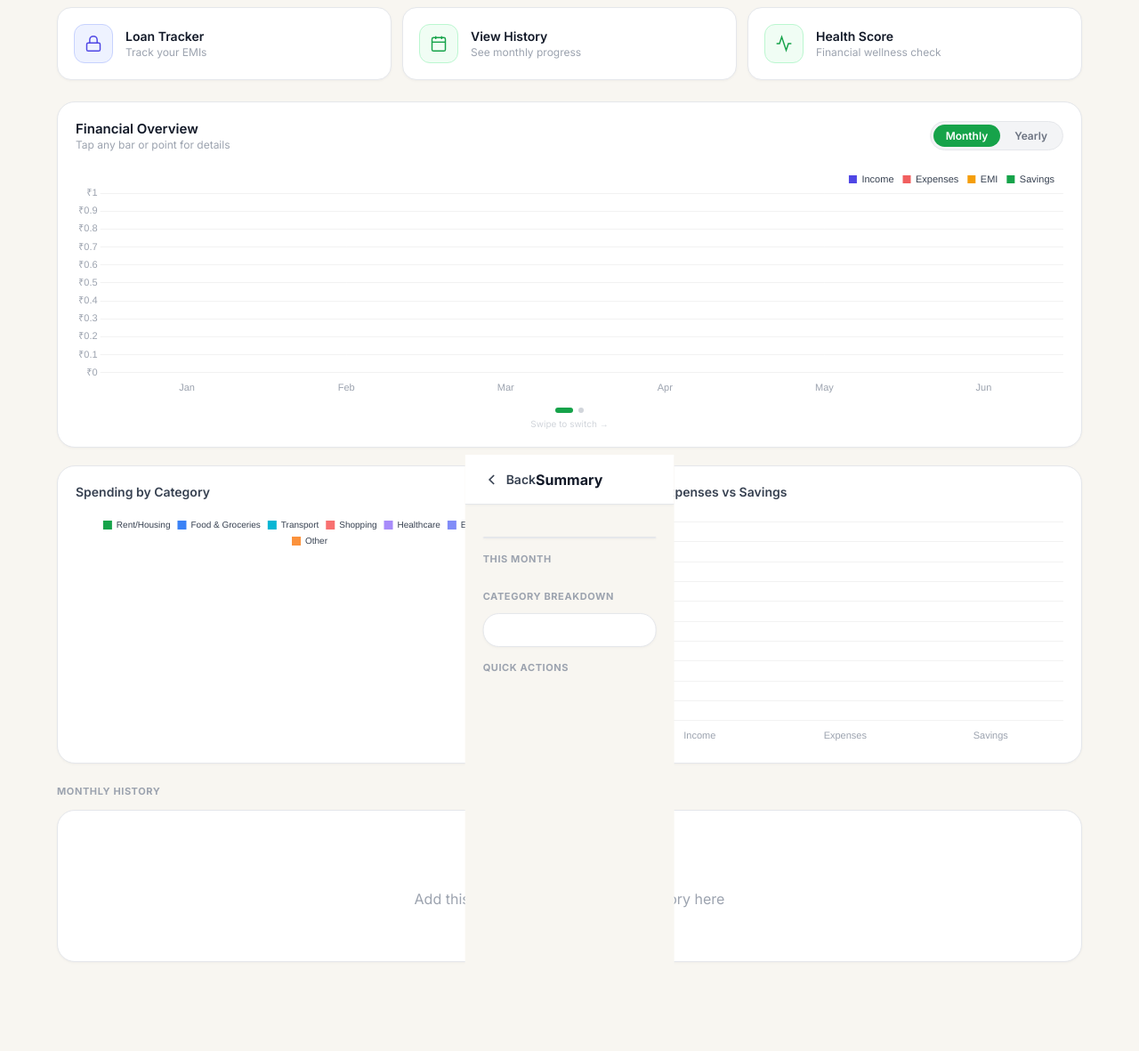
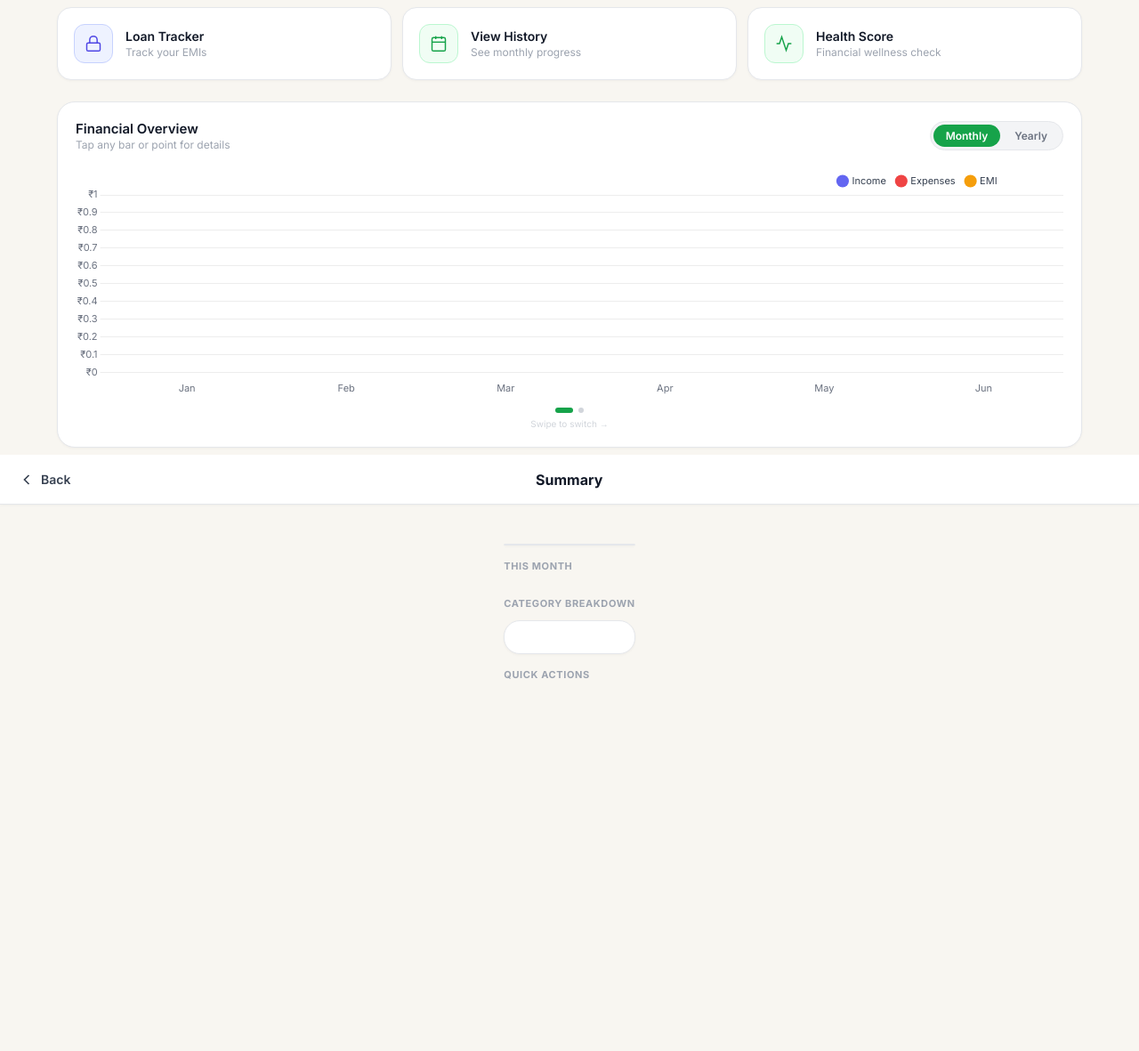
Before and after one commit to Bhatt753/financeiq, a Flask app: page /dashboard in a window 1280 px wide. Shown: the part 289-1470 px from the top of the page at 89% size. Run offline with Flask 3, Linux system fonts and the light colour scheme; the visitor is signed in with stand-in values (Sample User, id 1); data that the repository does not hold is empty; some libraries are stand-ins or nearby versions.

Commit message:
Improve chart colors, full-screen detail page on desktop
Chart colors:
- Income: #6366F1 (brighter indigo), Expenses: #EF4444 (solid red, no opacity)
- Savings: #16A34A (emerald), EMI: #F59E0B (amber)
- Line chart: white-filled points with colored borders, cleaner fill areas
- Grid lines: rgba(0,0,0,0.07) for subtle but visible guides
- Legend: circle point style, Inter font, better padding
- Bar chart: slightly wider bars (barPercentage 0.65)
- Donut: vivid distinct colors per category

Detail page:
- Desktop now full-screen (removed 600px constraint + centering transform)
- On desktop: 4-column trend cards, 4-column metrics, 4-column actions
- Max-width 900px centered content area inside full-screen page

Co-Authored-By: Claude Sonnet 4.6 <noreply@anthropic.com>

```diff
--- a/templates/dashboard.html
+++ b/templates/dashboard.html
@@ -283,9 +283,12 @@
             .mp-insight-left{border-right:none;border-bottom:1px solid #E5E7EB;}
         }
         @media(min-width:769px){
-            .mp-page{max-width:600px;left:50%;right:auto;transform:translateX(-50%) translateY(100%);}
-            .mp-page.open{transform:translateX(-50%) translateY(0);}
             .mp-overlay{backdrop-filter:blur(6px);}
+            .mp-body{max-width:900px;margin:0 auto;padding:28px 40px 60px;}
+            .mp-trends{grid-template-columns:repeat(4,1fr);}
+            .mp-metrics{grid-template-columns:repeat(4,1fr);}
+            .mp-actions{grid-template-columns:repeat(4,1fr);}
+            .mp-insight-card{grid-template-columns:1fr 1fr;}
         }
     </style>
 </head>
@@ -459,29 +462,33 @@ if(hData.length>0){
 }else{labels=['Jan','Feb','Mar','Apr','May','Jun'];inc=exp=emi=sav=[0,0,0,0,0,0];}
 const outflow=exp.map((e,i)=>e+emi[i]);
 
-// Colors — indigo for income, green for savings
-const INC='#4F46E5',SAV='#16A34A',
-      R='rgba(239,68,68,0.85)',Y='#F59E0B',TM='#9CA3AF';
+// Chart colors — indigo=income, emerald=savings, rose=expenses, amber=EMI
+const INC='#6366F1',SAV='#16A34A',R='#EF4444',Y='#F59E0B',TM='#9CA3AF';
 
-const tt={backgroundColor:'#111827',borderColor:'#374151',borderWidth:1,titleColor:'#fff',bodyColor:'rgba(255,255,255,0.7)',padding:10,cornerRadius:10,callbacks:{label:c=>' ₹'+c.raw.toLocaleString('en-IN')}};
-const sc={x:{grid:{display:false},border:{display:false},ticks:{color:TM,font:{size:11}}},y:{grid:{color:'rgba(0,0,0,0.05)'},border:{display:false},ticks:{color:TM,font:{size:11},callback:v=>'₹'+(v>=1000?(v/1000).toFixed(0)+'K':v)}}};
-const scStacked={x:{grid:{display:false},border:{display:false},ticks:{color:TM,font:{size:11}}},y:{grid:{color:'rgba(0,0,0,0.05)'},border:{display:false},stacked:true,ticks:{color:TM,font:{size:11},callback:v=>'₹'+(v>=1000?(v/1000).toFixed(0)+'K':v)}}};
-const lg={display:true,position:'top',align:'end',labels:{color:'#374151',font:{size:11},boxWidth:9,boxHeight:9,borderRadius:3,padding:10}};
+const tt={backgroundColor:'#18181B',borderColor:'#3F3F46',borderWidth:1,titleColor:'#FAFAFA',bodyColor:'rgba(255,255,255,0.72)',padding:12,cornerRadius:10,callbacks:{label:c=>' ₹'+c.raw.toLocaleString('en-IN')}};
+const gridCol='rgba(0,0,0,0.07)';
+const tickOpts={color:'#6B7280',font:{size:11,family:"'Inter',sans-serif"}};
+const axY={grid:{color:gridCol,drawBorder:false},border:{display:false},ticks:{...tickOpts,callback:v=>'₹'+(v>=1000?(v/1000).toFixed(0)+'K':v)}};
+const axX={grid:{display:false},border:{display:false},ticks:tickOpts};
+const sc={x:axX,y:axY};
+const scStacked={x:axX,y:{...axY,stacked:true}};
+const lg={display:true,position:'top',align:'end',labels:{color:'#374151',font:{size:11,family:"'Inter',sans-serif"},boxWidth:10,boxHeight:10,borderRadius:4,padding:12,usePointStyle:true,pointStyle:'circle'}};
 
 new Chart(document.getElementById('barC'),{type:'bar',data:{labels,datasets:[
-    {label:'Income',  data:inc,backgroundColor:INC,borderRadius:7,borderSkipped:false,stack:'income'},
+    {label:'Income',  data:inc,backgroundColor:INC,borderRadius:8,borderSkipped:false,stack:'income'},
     {label:'Expenses',data:exp,backgroundColor:R,  borderRadius:0,borderSkipped:false,stack:'breakdown'},
     {label:'EMI',     data:emi,backgroundColor:Y,  borderRadius:0,borderSkipped:false,stack:'breakdown'},
-    {label:'Savings', data:sav,backgroundColor:SAV,borderRadius:{topLeft:6,topRight:6,bottomLeft:0,bottomRight:0},borderSkipped:false,stack:'breakdown'}
+    {label:'Savings', data:sav,backgroundColor:SAV,borderRadius:{topLeft:7,topRight:7,bottomLeft:0,bottomRight:0},borderSkipped:false,stack:'breakdown'}
 ]},options:{responsive:true,maintainAspectRatio:false,
     onClick:(evt,els)=>{if(els.length)openDetail(els[0].index);},
-    animation:{duration:700,easing:'easeOutQuart'},plugins:{legend:lg,tooltip:tt},scales:scStacked}});
+    animation:{duration:700,easing:'easeOutQuart'},plugins:{legend:lg,tooltip:tt},scales:scStacked,
+    barPercentage:0.65,categoryPercentage:0.7}});
 
 new Chart(document.getElementById('lineC'),{type:'line',data:{labels,datasets:[
-    {label:'Income',  data:inc,borderColor:INC,backgroundColor:'rgba(79,70,229,0.06)',  fill:true,tension:0.45,borderWidth:2.5,pointBackgroundColor:INC,pointRadius:3},
-    {label:'Expenses',data:exp,borderColor:'rgba(239,68,68,0.8)',backgroundColor:'rgba(239,68,68,0.04)', fill:true,tension:0.45,borderWidth:2,pointBackgroundColor:'rgba(239,68,68,0.8)',pointRadius:3},
-    {label:'EMI',     data:emi,borderColor:Y,  backgroundColor:'rgba(245,158,11,0.05)', fill:true,tension:0.45,borderWidth:2,borderDash:[5,4],pointBackgroundColor:Y,pointRadius:3},
-    {label:'Savings', data:sav,borderColor:SAV,backgroundColor:'rgba(22,163,74,0.06)',  fill:true,tension:0.45,borderWidth:2,pointBackgroundColor:SAV,pointRadius:3}
+    {label:'Income',  data:inc,borderColor:INC,backgroundColor:'rgba(99,102,241,0.08)', fill:true,tension:0.4,borderWidth:2.5,pointBackgroundColor:'#fff',pointBorderColor:INC,pointBorderWidth:2,pointRadius:4,pointHoverRadius:6},
+    {label:'Expenses',data:exp,borderColor:R,  backgroundColor:'rgba(239,68,68,0.07)',  fill:true,tension:0.4,borderWidth:2,  pointBackgroundColor:'#fff',pointBorderColor:R,  pointBorderWidth:2,pointRadius:4,pointHoverRadius:6},
+    {label:'EMI',     data:emi,borderColor:Y,  backgroundColor:'rgba(245,158,11,0.07)', fill:true,tension:0.4,borderWidth:2,  borderDash:[5,4],pointBackgroundColor:'#fff',pointBorderColor:Y,  pointBorderWidth:2,pointRadius:4,pointHoverRadius:6},
+    {label:'Savings', data:sav,borderColor:SAV,backgroundColor:'rgba(22,163,74,0.08)',  fill:true,tension:0.4,borderWidth:2.5,pointBackgroundColor:'#fff',pointBorderColor:SAV,pointBorderWidth:2,pointRadius:4,pointHoverRadius:6}
 ]},options:{responsive:true,maintainAspectRatio:false,
     onClick:(evt,els)=>{if(els.length)openDetail(els[0].index);},
     animation:{duration:700,easing:'easeOutQuart'},plugins:{legend:lg,tooltip:tt},scales:sc}});
@@ -490,7 +497,7 @@ const li=inc.length>0?inc[inc.length-1]:0,le=exp.length>0?exp[exp.length-1]:0,
       ls=sav.length>0?sav[sav.length-1]:0,lemi=emi.length>0?emi[emi.length-1]:0;
 const catEB=[0.30,0.20,0.12,0.10,0.08,0.08,0.12].map(p=>Math.round(le*p));
 const catLB=['Rent/Housing','Food & Groceries','Transport','Shopping','Healthcare','Entertainment','Other'];
-const catCB=[SAV,'#3B82F6','#06B6D4','#F87171','#A78BFA','#818CF8','#FB923C'];
+const catCB=[INC,'#22C55E','#06B6D4',R,'#A855F7',Y,'#FB923C'];
 const catD=lemi>0?[...catEB,Math.round(lemi)]:catEB;
 const catL=lemi>0?[...catLB,'Loan EMI']:catLB;
 const catC=lemi>0?[...catCB,Y]:catCB;
@@ -522,13 +529,13 @@ document.addEventListener('pointercancel',()=>{if(!pD)return;pD=false;track.styl
 
 // ── MONTH DETAIL PAGE ────────────────────────────────────────────────────
 const CAT_DETAIL=[
-    {n:'Rent/Housing',  p:0.30,c:'#16A34A'},
-    {n:'Food & Groceries',p:0.20,c:'#3B82F6'},
-    {n:'Transport',     p:0.12,c:'#06B6D4'},
-    {n:'Shopping',      p:0.10,c:'#F87171'},
-    {n:'Healthcare',    p:0.08,c:'#A78BFA'},
-    {n:'Entertainment', p:0.08,c:'#818CF8'},
-    {n:'Other',         p:0.12,c:'#FB923C'}
+    {n:'Rent/Housing',    p:0.30,c:'#6366F1'},
+    {n:'Food & Groceries',p:0.20,c:'#22C55E'},
+    {n:'Transport',       p:0.12,c:'#06B6D4'},
+    {n:'Shopping',        p:0.10,c:'#EF4444'},
+    {n:'Healthcare',      p:0.08,c:'#A855F7'},
+    {n:'Entertainment',   p:0.08,c:'#F59E0B'},
+    {n:'Other',           p:0.12,c:'#FB923C'}
 ];
 
 function fmt(n){return'₹'+Math.round(n).toLocaleString('en-IN');}
```
